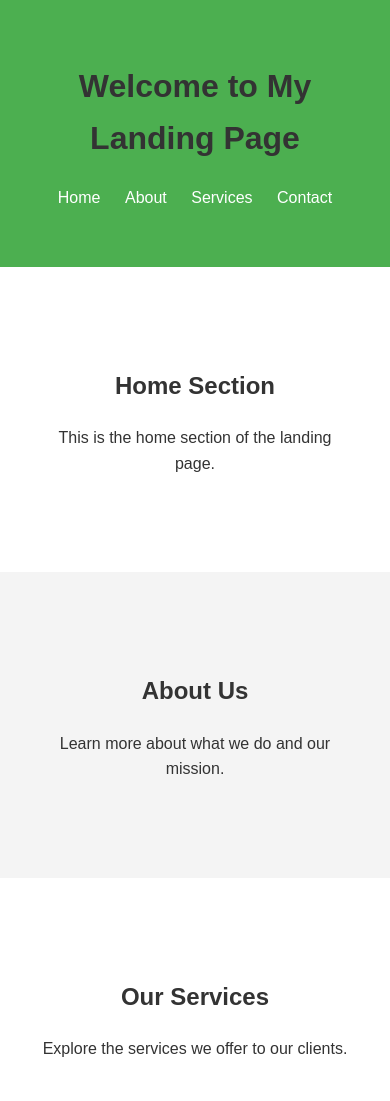
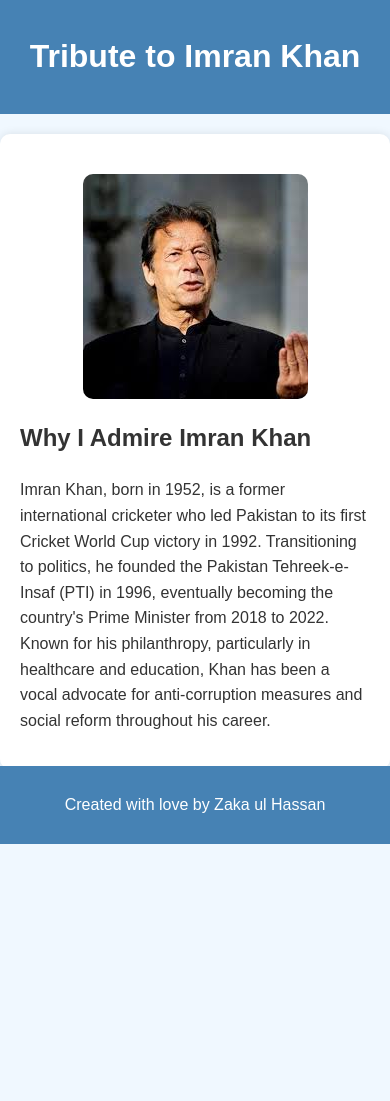
Before and after one commit to ZAKAULHASSAN/TDS-AVENUE-CODEFORGE-PROJECTS, a plain HTML site: page index.html in a window 390 px wide. Shown: the top 1101 px of the page. After the commit the page ends 844 px from the top, so only its background shows below. Drawn offline with Linux system fonts and the light colour scheme.

Commit message:
Add files via upload
This project is a tribute page dedicated to Imran Khan, showcasing his influential career and contributions to cricket and politics. Designed with HTML, CSS, the page features a responsive layout and engaging design elements that highlight key milestones, achievements, and philanthropic efforts. The project emphasizes front-end development skills and the creation of a visually appealing and informative web experience.

```diff
--- a/index.html
+++ b/index.html
@@ -3,54 +3,26 @@
 <head>
     <meta charset="UTF-8">
     <meta name="viewport" content="width=device-width, initial-scale=1.0">
-    <title>Landing Page</title>
+    <title>Tribute to Imran Khan</title>
     <link rel="stylesheet" href="styles.css">
 </head>
 <body>
-    <!-- Header Section -->
     <header>
-        <div class="container">
-            <h1>Welcome to My Landing Page</h1>
-            <nav>
-                <ul>
-                    <li><a href="#home">Home</a></li>
-                    <li><a href="#about">About</a></li>
-                    <li><a href="#services">Services</a></li>
-                    <li><a href="#contact">Contact</a></li>
-                </ul>
-            </nav>
-        </div>
+        <h1>Tribute to Imran Khan</h1>
     </header>
 
-    <!-- Main Content Section -->
-    <main>
-        <section id="home">
-            <div class="container">
-                <h2>Home Section</h2>
-                <p>This is the home section of the landing page.</p>
-            </div>
-        </section>
+    <section class="main-content">
+        <img src="ik.jpeg" alt="[Name]" class="tribute-image">
+        <h2>Why I Admire Imran Khan</h2>
+        <p>Imran Khan, born in 1952, is a former international cricketer who led Pakistan
+            to its first Cricket World Cup victory in 1992. Transitioning to politics,
+            he founded the Pakistan Tehreek-e-Insaf (PTI) in 1996, eventually becoming the country's Prime Minister
+             from 2018 to 2022. Known for his philanthropy, particularly in healthcare and education,
+             Khan has been a vocal advocate for anti-corruption measures and social reform throughout his career.</p>
+    </section>
 
-        <section id="about" class="dark-bg">
-            <div class="container">
-                <h2>About Us</h2>
-                <p>Learn more about what we do and our mission.</p>
-            </div>
-        </section>
-
-        <section id="services">
-            <div class="container">
-                <h2>Our Services</h2>
-                <p>Explore the services we offer to our clients.</p>
-            </div>
-        </section>
-    </main>
-
-    <!-- Footer Section -->
     <footer>
-        <div class="container">
-            <p>&copy; zaka ul hassan.</p>
-        </div>
+        <p>Created with love by Zaka ul Hassan</p>
     </footer>
 </body>
 </html>
--- a/styles.css
+++ b/styles.css
@@ -1,68 +1,47 @@
 /* General Styles */
 body {
     font-family: Arial, sans-serif;
-    line-height: 1.6;
+    background-color: #f0f8ff;
     margin: 0;
     padding: 0;
-    color: #333;
-}
-
-.container {
-    width: 80%;
-    margin: 0 auto;
-    padding: 20px;
-}
-
-h1, h2 {
+    line-height: 1.6;
     color: #333;
 }
 
 /* Header Styles */
 header {
-    background: #4CAF50;
-    color: #fff;
-    padding: 20px 0;
-}
-
-header h1 {
+    background-color: #4682b4;
+    color: white;
+    padding: 10px 0;
     text-align: center;
 }
 
-nav ul {
-    list-style: none;
-    padding: 0;
-    text-align: center;
+/* Main Content Styles */
+.main-content {
+    padding: 20px;
+    max-width: 800px;
+    margin: 20px auto;
+    background-color: #fff;
+    border-radius: 10px;
+    box-shadow: 0 0 10px rgba(0, 0, 0, 0.1);
 }
 
-nav ul li {
-    display: inline;
-    margin: 0 10px;
-}
-
-nav ul li a {
-    color: #fff;
-    text-decoration: none;
-}
-
-/* Section Styles */
-section {
-    padding: 60px 0;
-    text-align: center;
-}
-
-section.dark-bg {
-    background: #f4f4f4;
-}
-
-section h2 {
-    margin-bottom: 20px;
+/* Image Styles */
+.tribute-image {
+    display: block;
+    max-width: 100%;
+    height: auto;
+    border-radius: 10px;
+    margin: 20px auto;
 }
 
 /* Footer Styles */
 footer {
-    background: #333;
-    color: #fff;
+    background-color: #4682b4;
+    color: white;
     text-align: center;
-    padding: 20px 0;
-    margin-top: 40px;
+    padding: 10px 0;
+    position: fixed;
+    width: 100%;
+    bottom: 0;
 }
```
Also changed, not shown: ik.jpeg (added).
